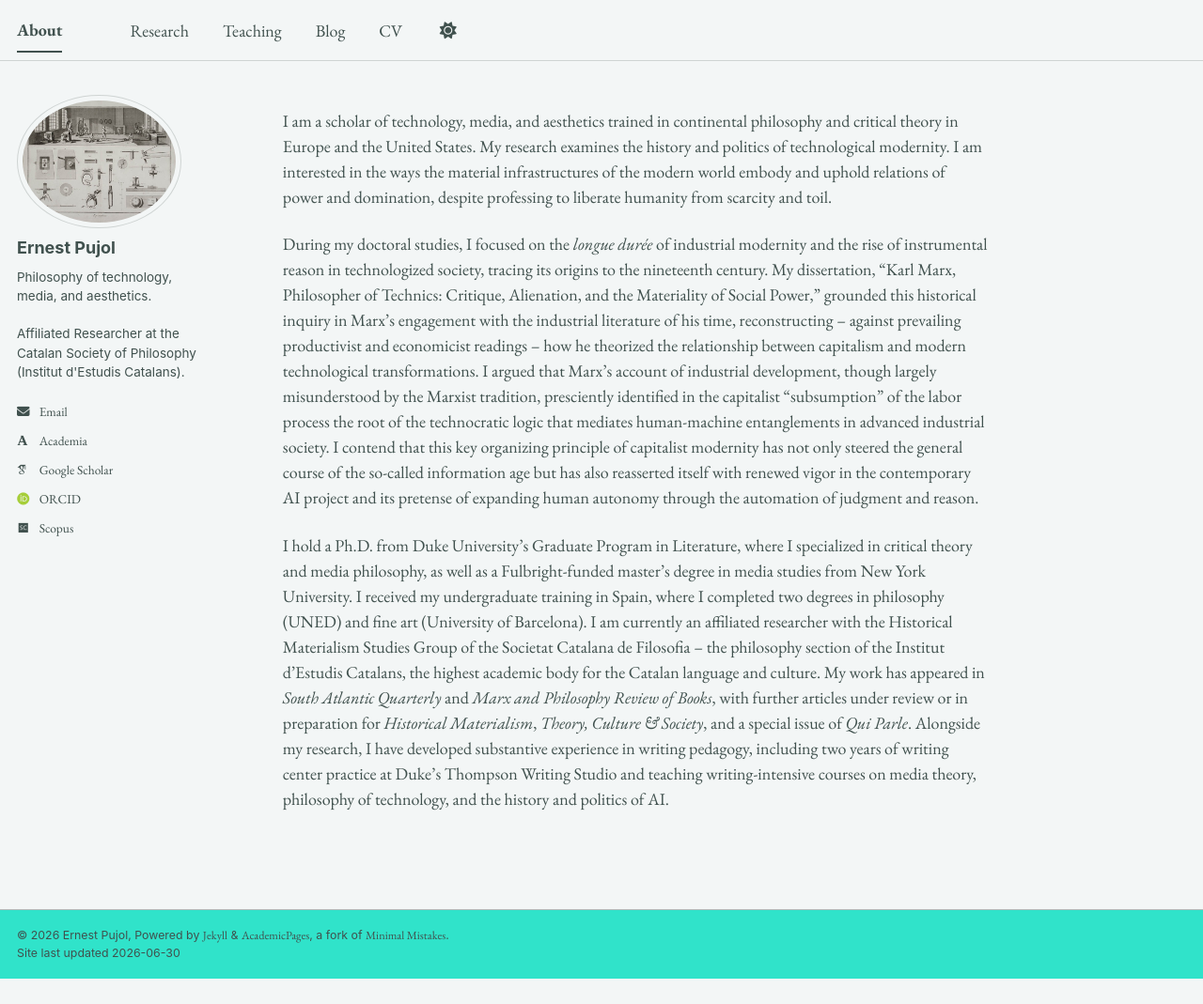
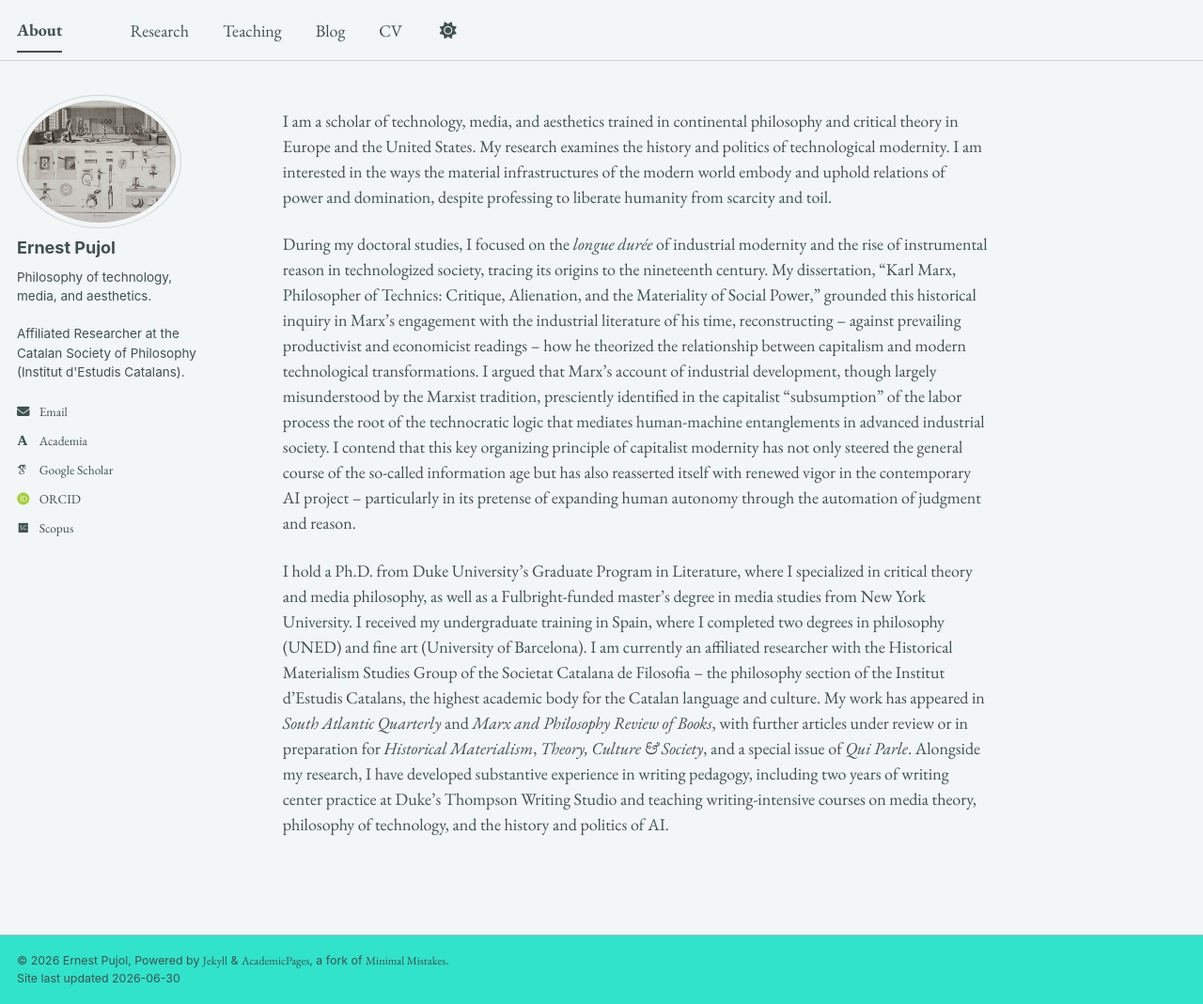
Before and after one commit to epujol90/epujol90.github.io, a Jekyll site: the page built from _pages/about.md, in a window 1280 px wide and 1069 px high. Shown: the whole window at 94% size. Built offline with Jekyll 4.4.1, drawn with Linux system fonts in a browser that asks for light colours; some web fonts are replaced; a script bundle is joined from its source files by our own code; library files that are not in the unit come from our copies.

Commit message:
Update about.md

```diff
--- a/_pages/about.md
+++ b/_pages/about.md
@@ -8,6 +8,6 @@ redirect_from:
 ---
 I am a scholar of technology, media, and aesthetics trained in continental philosophy and critical theory in Europe and the United States. My research examines the history and politics of technological modernity. I am interested in the ways the material infrastructures of the modern world embody and uphold relations of power and domination, despite professing to liberate humanity from scarcity and toil.
 
-During my doctoral studies, I focused on the _longue durée_ of industrial modernity and the rise of instrumental reason in technologized society, tracing its origins to the nineteenth century. My dissertation, “Karl Marx, Philosopher of Technics: Critique, Alienation, and the Materiality of Social Power,” grounded this historical inquiry in Marx’s engagement with the industrial literature of his time, reconstructing -- against prevailing productivist and economicist readings -- how he theorized the relationship between capitalism and modern technological transformations. I argued that Marx’s account of industrial development, though largely misunderstood by the Marxist tradition, presciently identified in the capitalist "subsumption" of the labor process the root of the technocratic logic that mediates human-machine entanglements in advanced industrial society. I contend that this key organizing principle of capitalist modernity has not only steered the general course of the so-called information age but has also reasserted itself with renewed vigor in the contemporary AI project and its pretense of expanding human autonomy through the automation of judgment and reason.
+During my doctoral studies, I focused on the _longue durée_ of industrial modernity and the rise of instrumental reason in technologized society, tracing its origins to the nineteenth century. My dissertation, “Karl Marx, Philosopher of Technics: Critique, Alienation, and the Materiality of Social Power,” grounded this historical inquiry in Marx’s engagement with the industrial literature of his time, reconstructing -- against prevailing productivist and economicist readings -- how he theorized the relationship between capitalism and modern technological transformations. I argued that Marx’s account of industrial development, though largely misunderstood by the Marxist tradition, presciently identified in the capitalist "subsumption" of the labor process the root of the technocratic logic that mediates human-machine entanglements in advanced industrial society. I contend that this key organizing principle of capitalist modernity has not only steered the general course of the so-called information age but has also reasserted itself with renewed vigor in the contemporary AI project -- particularly in its pretense of expanding human autonomy through the automation of judgment and reason.
 
 I hold a Ph.D. from Duke University’s Graduate Program in Literature, where I specialized in critical theory and media philosophy, as well as a Fulbright-funded master’s degree in media studies from New York University. I received my undergraduate training in Spain, where I completed two degrees in philosophy (UNED) and fine art (University of Barcelona). I am currently an affiliated researcher with the Historical Materialism Studies Group of the Societat Catalana de Filosofia -- the philosophy section of the Institut d’Estudis Catalans, the highest academic body for the Catalan language and culture. My work has appeared in _South Atlantic Quarterly_ and _Marx and Philosophy Review of Books_, with further articles under review or in preparation for _Historical Materialism_, _Theory, Culture & Society_, and a special issue of _Qui Parle_. Alongside my research, I have developed substantive experience in writing pedagogy, including two years of writing center practice at Duke’s Thompson Writing Studio and teaching writing-intensive courses on media theory, philosophy of technology, and the history and politics of AI.
```
